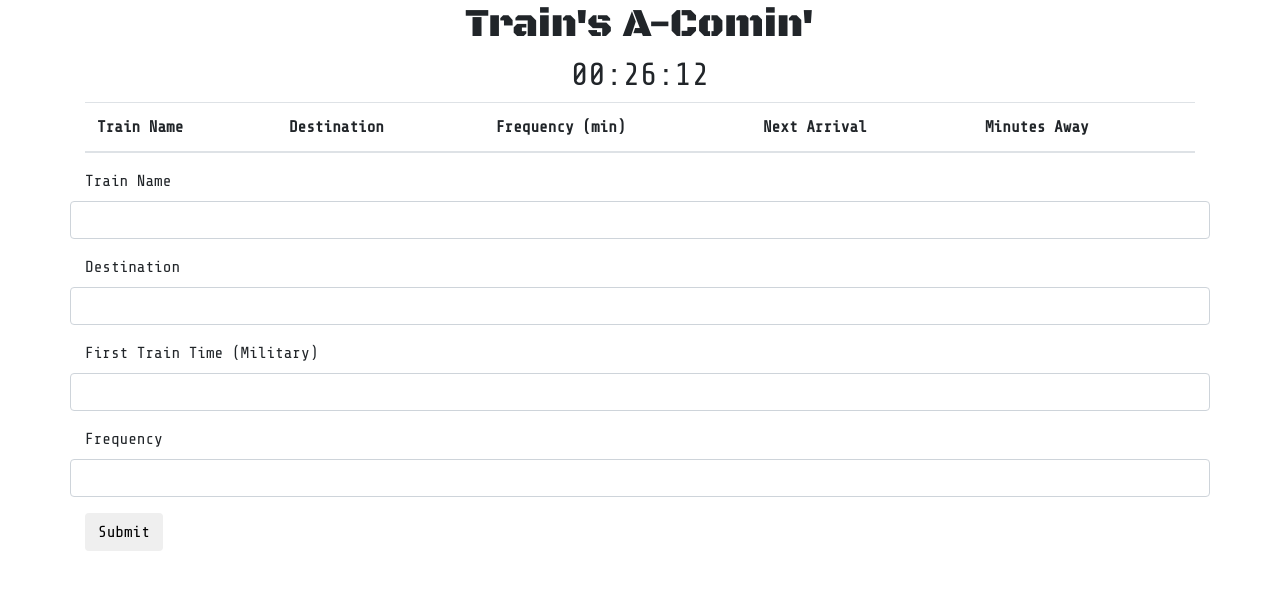
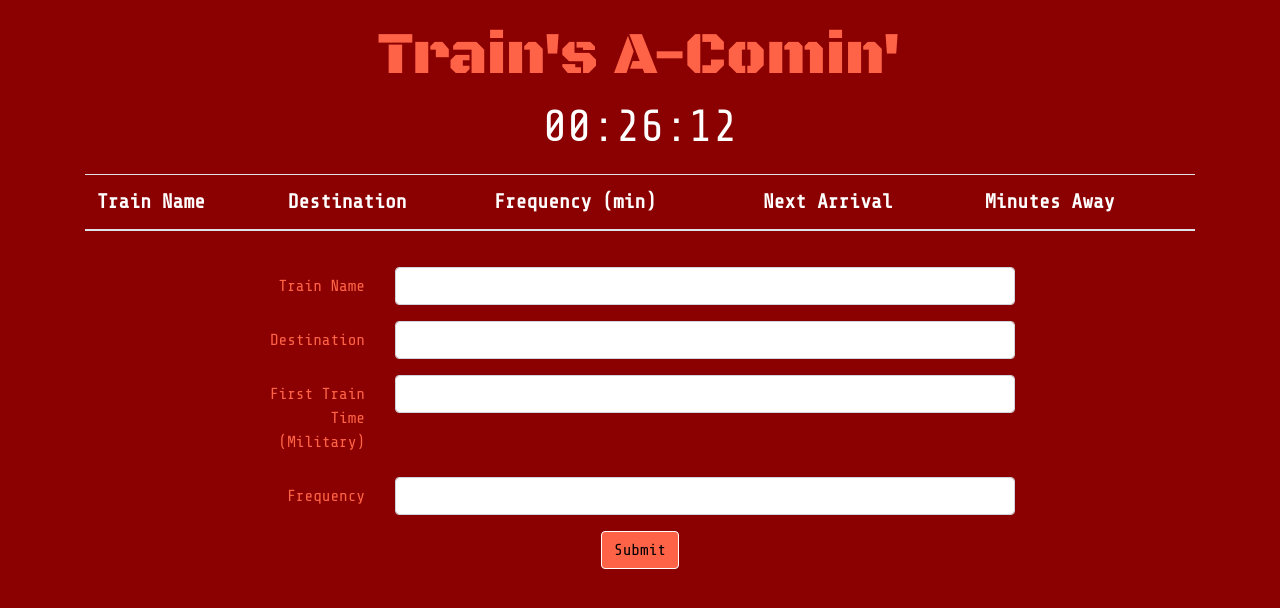
Before and after one commit to ryankooy/train-scheduler, a plain HTML site: page index.html in a window 1280 px wide. Drawn offline with nearby package versions, Linux system fonts and the light colour scheme; no server answers; a web font is replaced by a local one.

Commit message:
some css

```diff
--- a/assets/css/style.css
+++ b/assets/css/style.css
@@ -1,17 +1,49 @@
+.all {
+    background-color: darkred;
+    color: white;
+    font-size: 20px;
+}
+
 #title, .time {
     text-align: center;
 }
 
 #title {
+    color: tomato;
+    margin-top: 20px;
+    font-size: 60px;
     font-family: 'Black Ops One', cursive;
+}
+
+.time {
+    font-size: 45px;
+    margin-bottom: 20px;
 }
 
 .time, .t-list, .labels {
     font-family: 'Share Tech Mono', monospace;
 }
 
-#t-cont {
-    border: 3 solid red;
+.labels {
+    margin-top: 20px;
+    font-size: 16px;
+    display: inline-block;
+    width: 750px;
+}
+
+.f {
+    text-align: center;
+}
+
+#add-train {
+    background-color: tomato;
+    border-color: white;
+    color: black;
+}
+
+.l {
+    text-align: right;
+    color: tomato;
 }
 
 /* font-family: 'Share Tech Mono', monospace;
--- a/index.html
+++ b/index.html
@@ -12,7 +12,7 @@
         <script src="https://www.gstatic.com/firebasejs/6.0.4/firebase-database.js"></script>
         <script src="https://cdn.jsdelivr.net/momentjs/2.12.0/moment.min.js"></script>
     </head>
-    <body>
+    <body class="all">
         <h1 id="title">Train's A-Comin'</h1>
         <h2></h2>
         <section class="container" id="t-cont">
@@ -29,23 +29,31 @@
                 <tbody></tbody>
             </table>
         </section>
-        <section class="container">
-            <form role="form" class="form labels">
-                <label>Train Name</label>
+        <section class="container f">
+            <form class="labels">
                 <div class="form-group row">
-                    <input class="form-control" id="train-input" type="text">
+                    <label class="col-sm-2 col-form-label l">Train Name</label>
+                    <div class="col-sm-10">
+                        <input type="text" class="form-control" id="train-input">
+                    </div>
                 </div>
-                <label>Destination</label>
                 <div class="form-group row">
-                    <input class="form-control" id="dest-input" type="text">
+                    <label class="col-sm-2 col-form-label l">Destination</label>
+                    <div class="col-sm-10">
+                        <input type="text" class="form-control" id="dest-input">
+                    </div>
                 </div>
-                <label>First Train Time (Military)</label>
                 <div class="form-group row">
-                    <input class="form-control" id="first-input" type="number">
+                    <label class="col-sm-2 col-form-label l">First Train Time (Military)</label>
+                    <div class="col-sm-10">
+                        <input type="number" class="form-control" id="first-input">
+                    </div>
                 </div>
-                <label>Frequency</label>
                 <div class="form-group row">
-                    <input class="form-control" id="freq-input" type="number">
+                    <label class="col-sm-2 col-form-label l">Frequency</label>
+                    <div class="col-sm-10">
+                        <input type="number" class="form-control" id="freq-input">
+                    </div>
                 </div>
                 <button class="btn btn-default" id="add-train" type="submit">Submit</button>
             </form>
```
